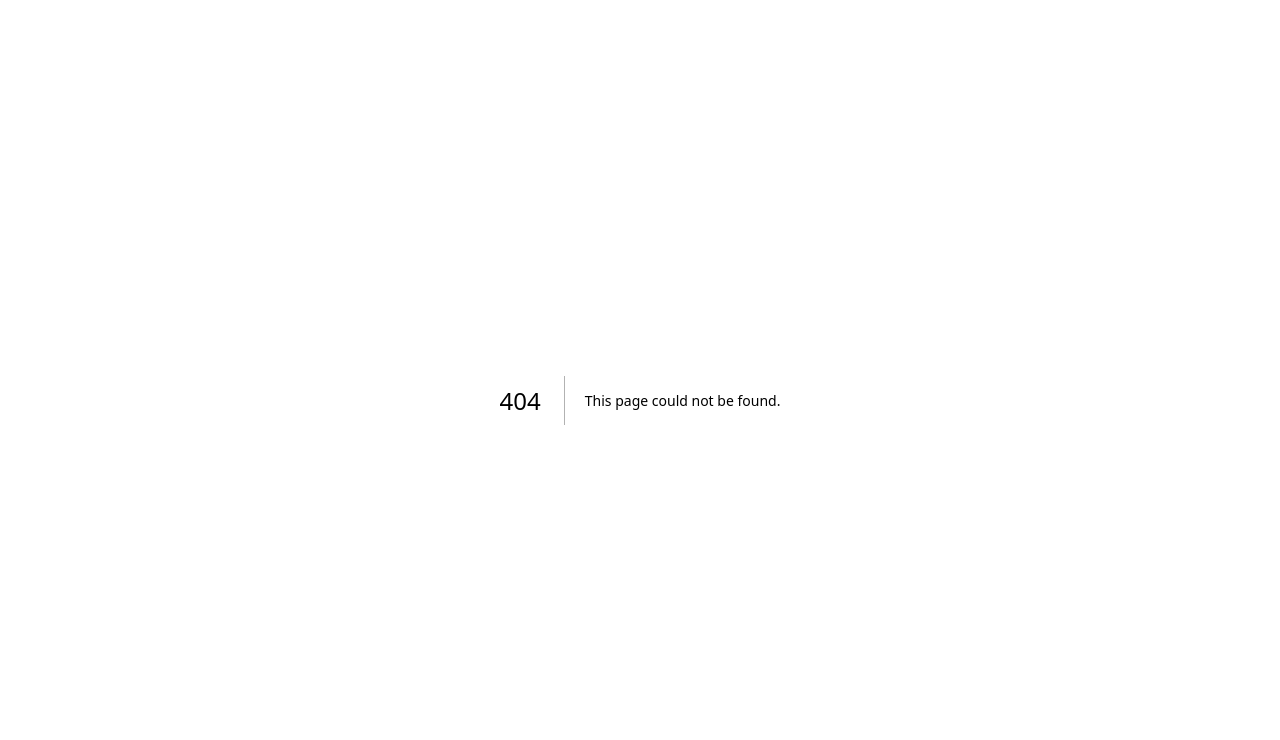
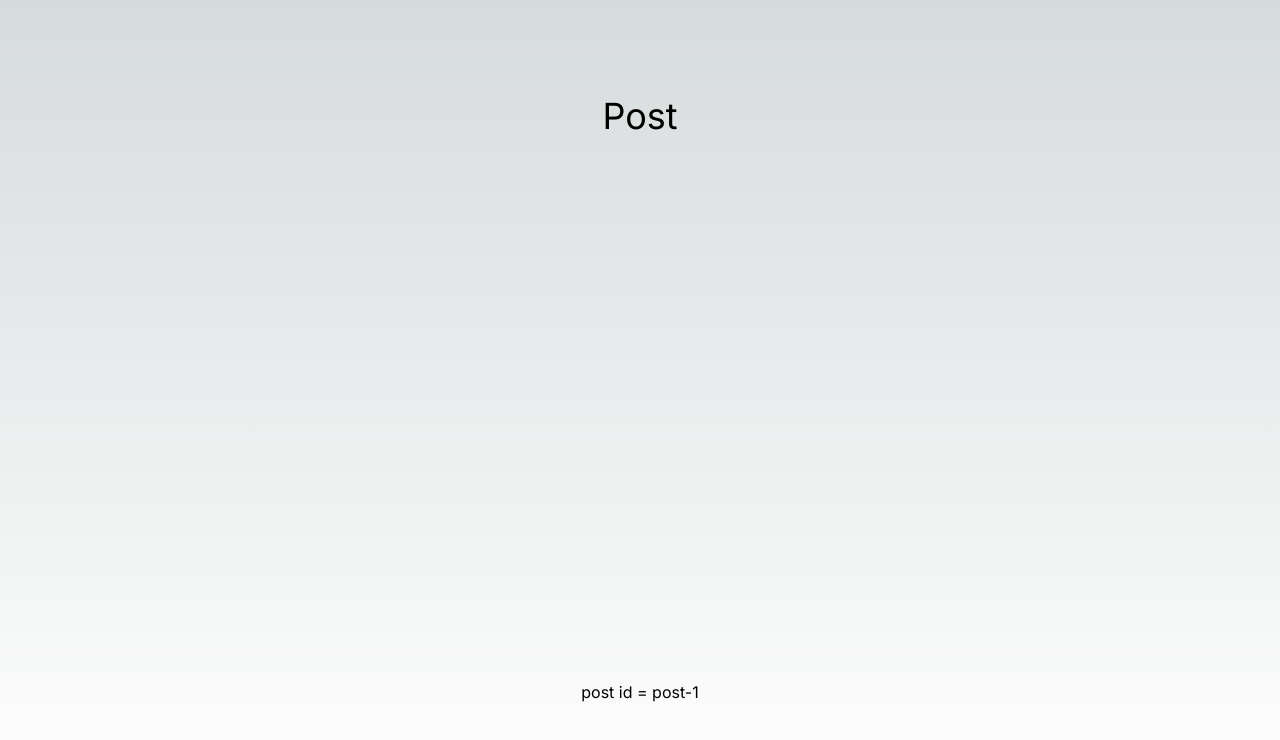
Before and after one commit to ChangChiao/next-js-practice, a Next.js app: page /blog/post-1 in a window 1280 px wide. Before the commit this address had no page. Shown: the top 740 px of the page. Built offline with nearby package versions, Linux system fonts and the light colour scheme.

Commit message:
feat: add dynamic route

```diff
--- /dev/null
+++ b/app/blog/[slug]/page.tsx
@@ -0,0 +1,8 @@
+export default function Post({ params }: { params: { slug: string } }) {
+  return (
+    <main className="flex min-h-screen flex-col items-center justify-between p-24">
+      <h1 className="text-4xl">Post</h1>
+      <p>post id = {params.slug}</p>
+    </main>
+  );
+}
--- /dev/null
+++ b/app/components/header.tsx
@@ -0,0 +1,7 @@
+export default function Header() {
+  return (
+    <header className="flex items-center justify-between p-4 bg-gray-800 text-white">
+      <h1 className="text-2xl">Header</h1>
+    </header>
+  );
+}
--- a/app/page.tsx
+++ b/app/page.tsx
@@ -5,6 +5,8 @@
   return (
     <main className="flex min-h-screen flex-col items-center justify-between p-24">
       <Link href="/welcome">welcome</Link>
+      <Link href="/blog/post-1">Post-1</Link>
+      <Link href="/blog/post-2">Post-2</Link>
     </main>
   );
 }
```
